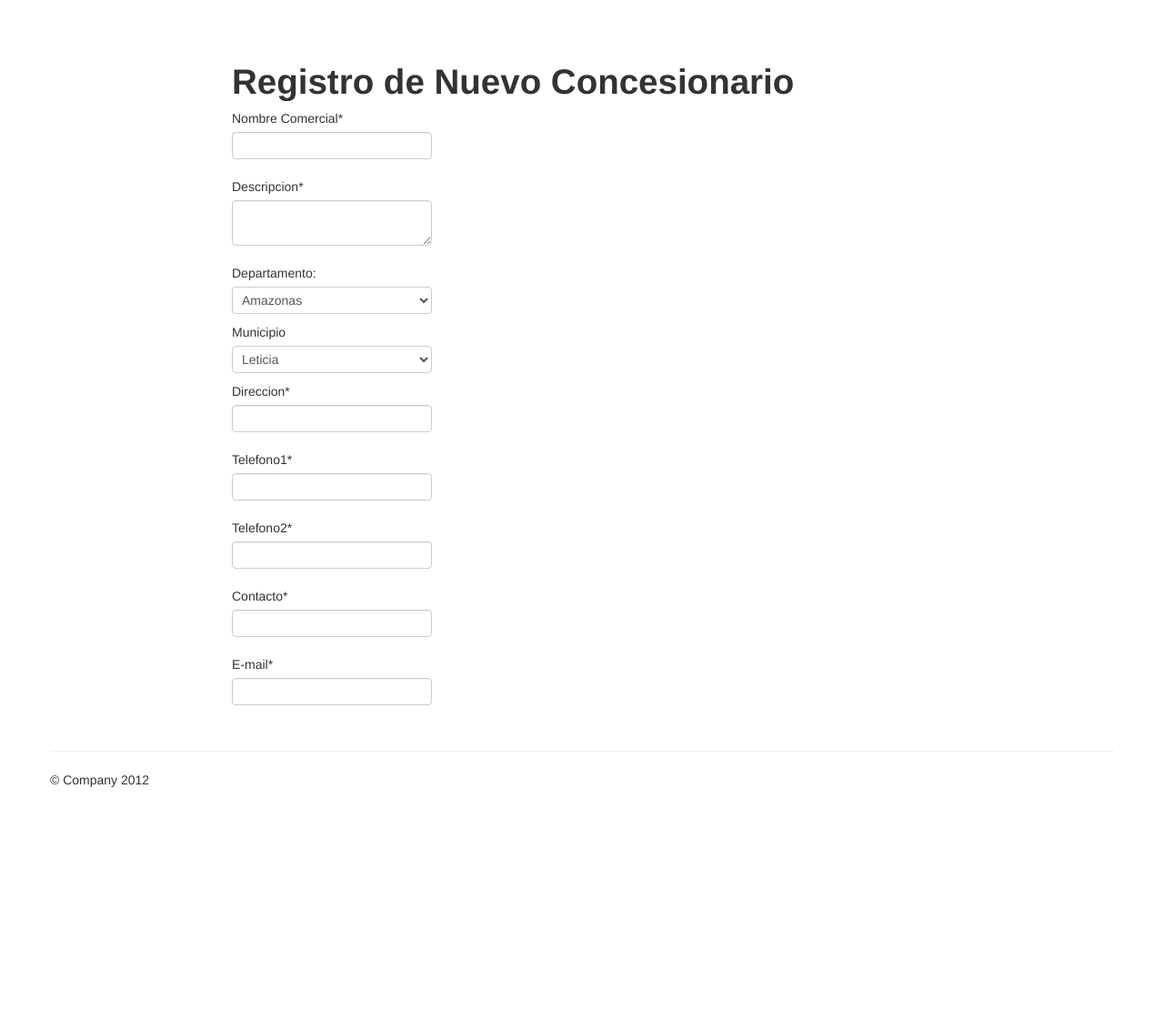
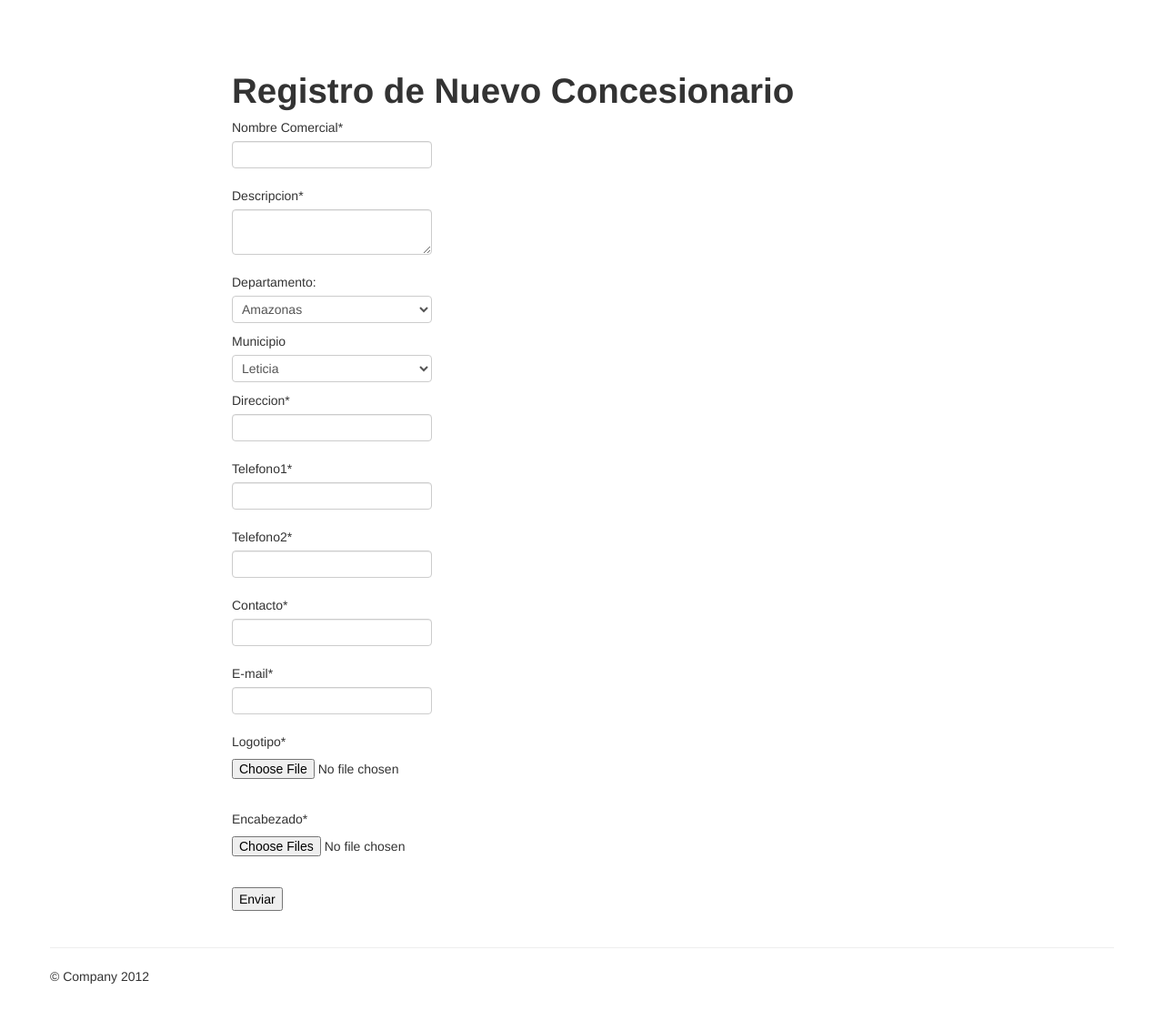
Before and after one commit to torreswil/red, a CodeIgniter app: page /red/index.php/concesionarios/add in a window 1280 px wide. Shown: the whole page at 91% size. Before the commit the page ends 865 px from the top, so only its background shows below. Run offline with CodeIgniter, Linux system fonts and the light colour scheme; some libraries are stand-ins or nearby versions.

Commit message:
Terminado form de registro de concesionarios

```diff
--- a/application/config/form_validation.php
+++ b/application/config/form_validation.php
@@ -1,6 +1,9 @@
 <?php
 
-$config= array('concesionarios' => array(
+$config = array(
+
+
+            'concesionarios' => array(array(
                                 	'field'=>'nombre_concesionario',
                                 	'label'=>'Nombre del Concesionario',
                                 	'rules'=>'required|trim|xss_clean'
@@ -34,21 +37,6 @@ $config= array('concesionarios' => array(
                                 	'field'=>'mail',
                                 	'label'=>'E-mail',
                                 	'rules'=>'required|trim|xss_clean'
-                                )
-                                  );
-
-/*
-id
-nombre_concesionario
-descripcion
-direccion
-telefono1
-telefono2
-contacto
-mail
-id_municipios
-id_departamentos
-link_cabecera
-link_logo
-*/
-	 ?>
+                                ) )
+                );
+?>
--- a/application/controllers/concesionarios.php
+++ b/application/controllers/concesionarios.php
@@ -6,8 +6,11 @@ class Concesionarios extends CI_Controller {
 	{
 		parent::__construct();
 		//Load Dependencies
+		$this->load->library('form_validation');
 		$this->load->model('concesionarios_modelo');
 		$this->load->model('ubigeo');
+		$this->load->helper('url');
+		$this->load->helper('form');
 	}
 
 	// List all your items
@@ -23,10 +26,9 @@ class Concesionarios extends CI_Controller {
 		$this->data['custom_error']='';
 
 		if ($this->form_validation->run('concesionarios')==false) {
-             $this->data['custom_error'] = (validation_errors() ? '<div class="form_error">'.validation_errors().'</div>' : false);
+            $this->data['custom_error'] = (validation_errors() ? '<div class="form_error">'.validation_errors().'</div>' : 'false');
 		}
 		else{
-
 			$data = array(
 						//Estos son los campos del formulario
 						'nombre_concesionario'=> set_value('nombre_concesionario'),
@@ -39,9 +41,9 @@ class Concesionarios extends CI_Controller {
 						'id_municipios' => set_value('id_municipios'),
 						'id_departamentos' => set_value('id_departamentos'),
 			 );
-			if($this->concesionarios_model->guardar($data)==true){
+			if($this->concesionarios_modelo->guardar($data)==true){
+				echo 'por aqui';
 				$id_concesionario=$this->concesionarios_model->obtener_ultimo_id();
-
 				redirect(base_url().'concesionarios');
 			}
 			else
@@ -50,7 +52,6 @@ class Concesionarios extends CI_Controller {
 
 			}
 		}
-
 		$this->data['titulo']='Agregar un Concesionario';
 		$this->data['dptos']=$this->ubigeo->devolver_departamentos();
 		$this->load->view('agregar_concesionario', $this->data);
@@ -73,6 +74,32 @@ class Concesionarios extends CI_Controller {
 		$this->ubigeo->devolver_municipios($coddep);
 
 	}
+
+	function cargar_foto($foto)
+	{
+		// configuración para upload
+		$config['upload_path'] = './imagenes/concesionarios/'; // la ruta desde la raíz de CI
+		$config['allowed_types'] = 'gif|jpg|png';
+		$config['max_size'] = '2048'; // 2 Mb
+		$config['max_width'] = '2048';
+		$config['max_height'] = '2048';
+		$nombre=set_value('nombre');
+		$this->load->library('upload', $config);  // NOTE: always load the library outside the loop
+		$this->upload->initialize($config); // según varios foros esta línea es importante no olvidarla
+		echo $nombre;
+		var_dump($_FILES);
+		foreach ($_FILES['fotos']['tmp_name'] as $archivo=>$valor) {
+
+			$_FILES['userfile']['name'] = $nombre.$_FILES['fotos']['name'][$archivo];
+		    $_FILES['userfile']['type'] = $_FILES['fotos']['type'][$archivo];
+		    $_FILES['userfile']['tmp_name'] = $_FILES['fotos']['tmp_name'][$archivo];
+		    $_FILES['userfile']['error'] = $_FILES['fotos']['error'][$archivo];
+		    $_FILES['userfile']['size'] = $_FILES['fotos']['size'][$archivo];
+
+		    if (!$this->upload->do_upload())
+              {echo $this->upload->display_errors();} // esto es muy útil para encontrar qué falla
+		}
+	}
 }
 
 /* End of file concesionarios.php */
--- a/application/models/concesionarios_modelo.php
+++ b/application/models/concesionarios_modelo.php
@@ -1,5 +1,4 @@
 <?php if ( ! defined('BASEPATH')) exit('No direct script access allowed');
-
 class Concesionarios_modelo extends CI_Model {
 	function __construct()
 	{
--- a/application/views/agregar_concesionario.php
+++ b/application/views/agregar_concesionario.php
@@ -49,14 +49,15 @@
 	</div-->
 
 	<div class="container">
+		<p><?php $prueba ?></p>
 		<div class="row">
 			<div class="span10 offset2"><h1>Registro de Nuevo Concesionario</h1></div>
 			<div class="span6 offset2">
-				<form action="<?php current_url() ?>" enctype="multipart/form-data">
+				<form method="post" action="<?php current_url() ?>" enctype="multipart/form-data">
 					<div class="control-group">
 	            		<label class="control-label" for="nombre_concesionario">Nombre Comercial<span class="required">*</span></label>
 	                  	<div class="controls">
-	                        <input type="text" id='nombre_concesionario' name='nombre_concesionario'>
+	                        <input type="text" id='nombre_concesionario' name='nombre_concesionario' value="<?php echo set_value('nombre_concesionario') ?>">
 	                        <!--input class="input-xlarge"  id="tipo_id" type="text" name="tipo_id" value="<?php echo set_value('tipo_id'); ?>"  /-->
 	                        <p class="help-inline"><?php echo form_error('nombre_concesionario','<div>','</div>'); ?></p>
 	                  	</div>
@@ -65,7 +66,7 @@
 	            	<div class="control-group">
 	            		<label class="control-label" for="descripcion">Descripcion<span class="required">*</span></label>
 	                  	<div class="controls">
-	                        <textarea id="descripcion" name="descripcion" rows="0" cols="0" class="required"></textarea>
+	                        <textarea id="descripcion" value="<?php echo set_value('descripcion') ?>" name="descripcion" rows="0" cols="0" class="required"></textarea>
 	                        <!--input class="input-xlarge"  id="tipo_id" type="text" name="tipo_id" value="<?php echo set_value('tipo_id'); ?>"  /-->
 	                        <p class="help-inline"><?php echo form_error('descripcion','<div>','</div>'); ?></p>
 	                  	</div>
@@ -83,7 +84,7 @@
 	            	<div class="control-group">
 	            		<label class="control-label" for="direccion">Direccion<span class="required">*</span></label>
 	                  	<div class="controls">
-	                        <input type="text" id='direccion' name='direccion'>
+	                        <input type="text" id='direccion' name='direccion' value="<?php echo set_value('direccion') ?>">
 	                        <!--input class="input-xlarge"  id="tipo_id" type="text" name="tipo_id" value="<?php echo set_value('tipo_id'); ?>"  /-->
 	                        <p class="help-inline"><?php echo form_error('direccion','<div>','</div>'); ?></p>
 	                  	</div>
@@ -92,7 +93,7 @@
 	            	<div class="control-group">
 	            		<label class="control-label" for="telefono1">Telefono1<span class="required">*</span></label>
 	                  	<div class="controls">
-	                        <input type="text" id='telefono1' name='telefono1'>
+	                        <input type="text" id='telefono1' name='telefono1' value="<?php echo set_value('telefono1') ?>">
 	                        <!--input class="input-xlarge"  id="tipo_id" type="text" name="tipo_id" value="<?php echo set_value('tipo_id'); ?>"  /-->
 	                        <p class="help-inline"><?php echo form_error('telefono1','<div>','</div>'); ?></p>
 	                  	</div>
@@ -101,7 +102,7 @@
 	            	<div class="control-group">
 	            		<label class="control-label" for="telefono2">Telefono2<span class="required">*</span></label>
 	                  	<div class="controls">
-	                        <input type="text" id='telefono2' name='telefono2'>
+	                        <input type="text" id='telefono2' name='telefono2' value="<?php echo set_value('telefono2') ?>">
 	                        <!--input class="input-xlarge"  id="tipo_id" type="text" name="tipo_id" value="<?php echo set_value('tipo_id'); ?>"  /-->
 	                        <p class="help-inline"><?php echo form_error('telefono2','<div>','</div>'); ?></p>
 	                  	</div>
@@ -109,7 +110,7 @@
 	            	<div class="control-group">
 	            		<label class="control-label" for="contacto">Contacto<span class="required">*</span></label>
 	                  	<div class="controls">
-	                        <input type="text" id='contacto' name='contacto'>
+	                        <input type="text" id='contacto' name='contacto' value="<?php echo set_value('telefono1') ?>">
 	                        <!--input class="input-xlarge"  id="tipo_id" type="text" name="tipo_id" value="<?php echo set_value('tipo_id'); ?>"  /-->
 	                        <p class="help-inline"><?php echo form_error('contacto','<div>','</div>'); ?></p>
 	                  	</div>
@@ -118,13 +119,34 @@
 	            	<div class="control-group">
 	            		<label class="control-label" for="mail">E-mail<span class="required">*</span></label>
 	                  	<div class="controls">
-	                        <input type="text" id='mail' name='mail'>
+	                        <input type="text" id='mail' name='mail' value="<?php echo set_value('mail') ?>">
 	                        <!--input class="input-xlarge"  id="tipo_id" type="text" name="tipo_id" value="<?php echo set_value('tipo_id'); ?>"  /-->
 	                        <p class="help-inline"><?php echo form_error('mail','<div>','</div>'); ?></p>
 	                  	</div>
 	            	</div>
 
+	            	<div class="control-group">
+	            		<label class="control-label" for="logo">Logotipo<span class="required">*</span></label>
+	                  	<div class="controls">
+	                        <input type="file" name="logo" id="logo"><br>
+	                        <p class="help-inline"><?php echo form_error('logo','<div>','</div>'); ?></p>
+	                  	</div>
+	            	</div>
 
+	            	<div class="control-group">
+	            		<label class="control-label" for="encabezado">Encabezado<span class="required">*</span></label>
+	                  	<div class="controls">
+	                        <input type="file" name="encabezado" id="encabezado" multiple=''><br>
+	                        <!--input class="input-xlarge"  id="tipo_id" type="text" name="tipo_id" value="<?php echo set_value('tipo_id'); ?>"  /-->
+	                        <p class="help-inline"><?php echo form_error('encabezado','<div>','</div>'); ?></p>
+	                  	</div>
+	            	</div>
+
+	            	<div class="control-group">
+	                  	<div class="controls">
+	                        <input type="submit" name="submit" value="Enviar">
+	                  	</div>
+	            	</div>
 				</form>
 			</div>
 		</div>
```
